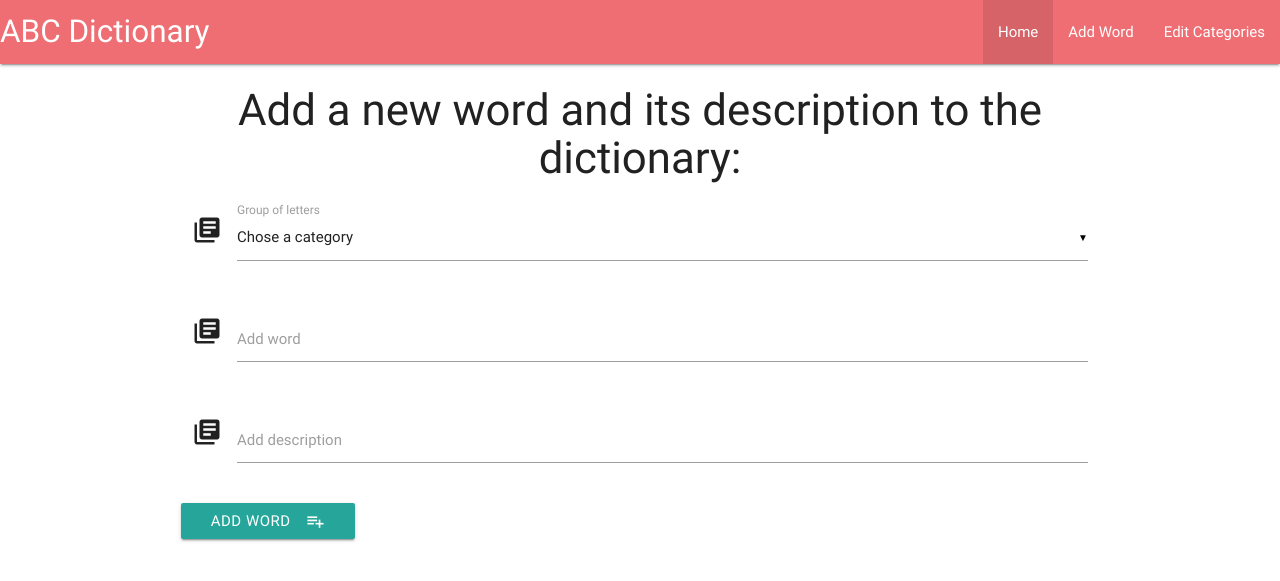
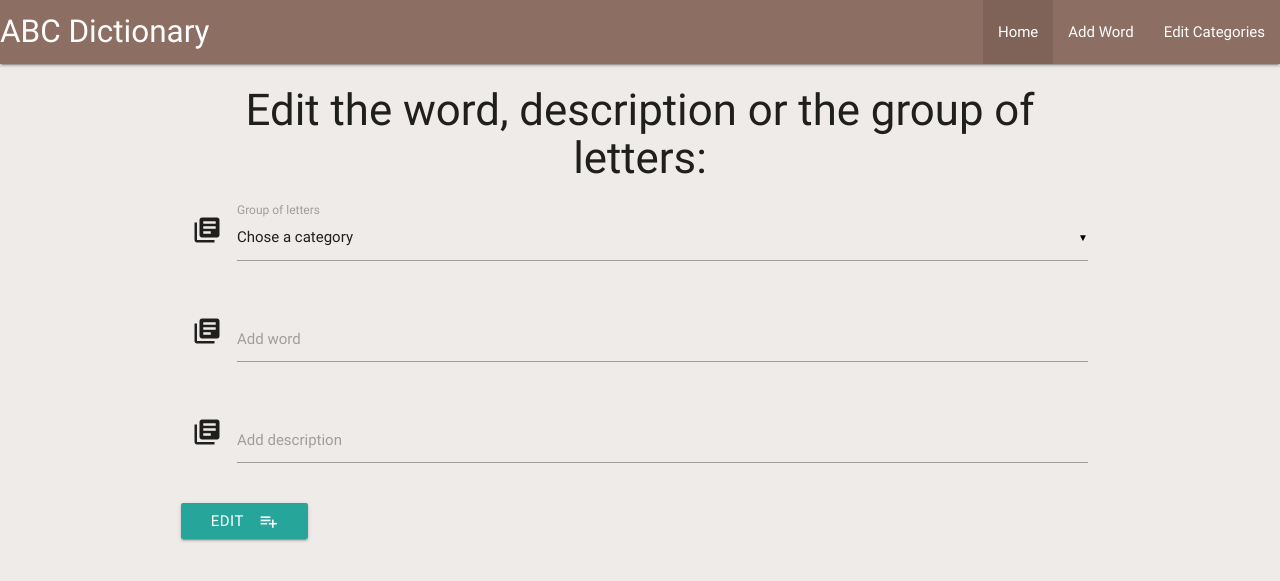
Before and after one commit to stanciudorin/Dictionary-Project, a Flask app: template templates/editword.html in a window 1280 px wide. Shown: the top 581 px of the page. Run offline with Flask 2, Linux system fonts and the light colour scheme; the template is opened without the code that fills it, so the values that code supplies are empty; some libraries are stand-ins or nearby versions.

Commit message:
Chanceged the aspect of the app and corrected some functions

```diff
--- a/app.py
+++ b/app.py
@@ -3,28 +3,34 @@ from flask import Flask, render_template, redirect, request, url_for
 from flask_pymongo import PyMongo
 from bson.objectid import ObjectId
 
+# Creating an instance of app and store it in the app variable
+app = Flask(__name__)
 
-app = Flask(__name__)
-# db_user = os.environ.get("DB_USER")
-# db_password = os.environ.get("DB_PASS")
+# Creating environment variables to hide and our username and password
+db_user = os.environ.get("DB_USER")
+db_password = os.environ.get("DB_PASS")
 
 
 app.config["MONGO_DBNAME"] = "DictionaryDB"
 app.config["MONGO_URI"] = "mongodb+srv://stanciudorin:conect86@myfirstcluster.awi3j.mongodb.net/DictionaryDB?retryWrites=true&w=majority"
 
+# Creating an instance of PyMongo
 mongo = PyMongo(app)
 
-@app.route("/")
+
+# Displaying the list of categories and their words
 @app.route("/show_words")
 def show_words():
-    return render_template("words.html", words=mongo.db.words.find())
+    return render_template("words.html", words=mongo.db.words.find()) # Returns everything in our words collection
 
 
+# Display the interface for when we are adding a word (display the addword page)
 @app.route("/add_word")
 def add_word():
-    return render_template("addword.html", categories=mongo.db.categories.find())
+    return render_template("addword.html", categories=mongo.db.categories.find()) #find function to fetch the categories
 
 
+# Function to add words into our dictionary
 @app.route("/insert_word", methods=["POST"])
 def insert_word():
     words = mongo.db.words
@@ -32,11 +38,7 @@ def insert_word():
     return redirect(url_for("show_words"))
 
 
-@app.route("/categories")
-def categories():
-    return render_template("categories.htm", words=mongo.db.categories.find())
-
-
+# Displaying the interface of editing a word, display the page in an editable form
 @app.route("/edit_words/<word_id>")
 def edit_words(word_id):
     the_word = mongo.db.words.find_one({"_id": ObjectId(word_id)})
@@ -44,10 +46,11 @@ def edit_words(word_id):
     return render_template("editword.html", word=the_word, categories=all_categories)
 
 
+# Creating the function to update an existing word
 @app.route("/update_word/<word_id>", methods=["POST"])
 def update_word(word_id):
     words = mongo.db.words
-    words.update({"_id": ObjectId(word_id)},
+    words.update_one({"_id": ObjectId(word_id)},
         {
             "category_name": request.form.get("category_name"),
             "word": request.form.get("word"),
@@ -56,24 +59,27 @@ def update_word(word_id):
     return redirect(url_for("show_words"))
 
 
+# Function to delete a word from our database and dictionary UX
 @app.route("/delete_word/<word_id>")
 def delete_word(word_id):
     mongo.db.word.remove({"_id": ObjectId(word_id)})
     return redirect(url_for("show_words"))
 
 
+# Displaying the Categories list
 @app.route("/get_categories")
 def get_categories():
-    return render_template("categories.html",
-    categories=mongo.db.categories.find())
+    return render_template("categories.html", categories=mongo.db.categories.find())
 
 
+# Displaying the editable interface
 @app.route("/edit_category/<category_id>")
 def edit_category(category_id):
     return render_template("editcategory.html",
     category=mongo.db.categories.find_one({"_id": ObjectId(category_id)}))
 
 
+# Function to update the category
 @app.route("/update_category/<category_id>", methods=["POST"])
 def update_category(category_id):
     mongo.db.categories.update(
@@ -82,6 +88,7 @@ def update_category(category_id):
     return redirect(url_for("get_categories"))
 
 
+# Delete a category
 @app.route("/delete_category/<category_id>")
 def delete_category(category_id):
     mongo.db.categories.remove({"_id": ObjectId(category_id)})
--- a/templates/base.html
+++ b/templates/base.html
@@ -8,10 +8,10 @@
 
     </head>
 
-    <body>
+    <body class="brown lighten-5">
     <header>
         <nav>
-            <div class="nav-wrapper">
+            <div class="nav-wrapper brown lighten-1">
                 <a href="{{url_for('show_words')}}" class="brand-logo left" id="dictionary-logo">ABC Dictionary</a>
                 <a href="" data-activates="mobile-demo" class="button-collapse right"><i class="material-icons">menu</i></a>
                 <ul class="right hide-on-med-and-down">
--- a/templates/editword.html
+++ b/templates/editword.html
@@ -1,6 +1,6 @@
 {% extends "base.html" %}
 {% block content %}
-    <h3 class="center">Add a new word and its description to the dictionary:</h3>
+    <h3 class="center">Edit the word, description or the group of letters:</h3>
     <div class="row">
         <form action="{{url_for('insert_word')}}" method="POST" class="col s12">
             <div class="row">
@@ -23,7 +23,7 @@
             <div class="row">
                 <div class="input-field col s12">
                     <i class="material-icons prefix">library_books</i>
-                    <input id="word_name" name="word_name" type="text" class="validate" value="{{word.name}}">
+                    <input id="word_name" name="word_name" type="text" class="validate" value="{{word.word}}">
                     <label for="icon-prefix">Add word</label>
                 </div>
             </div>
@@ -31,13 +31,13 @@
             <div class="row">
                 <div class="input-field col s12">
                     <i class="material-icons prefix">library_books</i>
-                    <input id="word_description"  name="word_description" type="text" class="materialize-textarea">{{word.description}}
+                    <input id="word_description"  name="word_description" type="text" class="materialize-textarea" value="{{word.description}}">
                     <label for="icon-prefix">Add description</label>
                 </div>
             </div>
 
             <div class="row">
-                <button class="btn waves-effect waves-light" type="submit" name="action">Add word
+                <button class="btn waves-effect waves-light" type="submit" name="action">Edit
                     <i class="material-icons right">playlist_add</i>
                 </button>
             </div>
--- a/templates/words.html
+++ b/templates/words.html
@@ -2,14 +2,14 @@
 {% block content %}
 
 <ul class="collapsible" data-collapsible="accordion">
-    {% for word in words %}
+    {% for word in words %} <!--looping through the words in our collection-->
     <li>
         <div class="collapsible-header">
             <div class="col s1">
                 <i class="material-icons">import_contacts</i>
             </div>
             <div class="col s2">
-                <a href="{{url_for('delete_word', word_id=word._id)}}" class="waves-effect waves-light btn btn_small">Del</a>
+                <a href="{{url_for('delete_word', word_id=word._id)}}" class="waves-effect waves-light btn btn_small brown">View</a>
                 <a href="{{url_for('edit_words', word_id=word._id)}}" class="waves-effect waves-light btn btn_small blue">Edit</a>
             </div>
             <div class="task_header col s9">
```
Also changed, not shown: templates/addword.html (+6 -4 lines).
